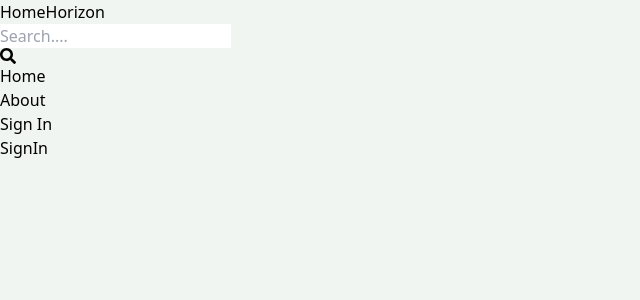
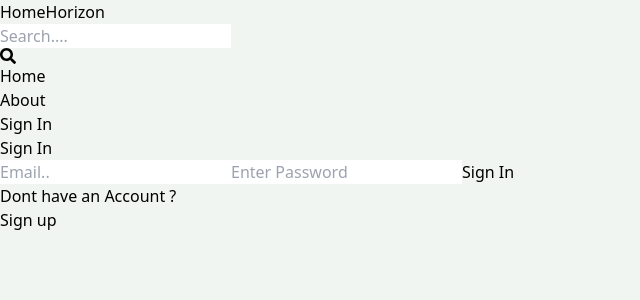
Before and after one commit to archit1210/Home-Horizon, a React (Vite) app in the folder client/: page /sign-in in a window 1280 px wide. Shown: the top 300 px of the page, without its empty margins (0-640 px from the left). Built offline with nearby package versions, Linux system fonts and the light colour scheme.

Commit message:
Created singin page functionality

```diff
--- a/client/src/pages/SignIn.jsx
+++ b/client/src/pages/SignIn.jsx
@@ -1,7 +1,79 @@
-import React from "react";
+import React, { useState } from "react";
+import { Link, useNavigate } from "react-router-dom";
 
 const SignIn = () => {
-  return <div>SignIn</div>;
+  const [formData, setFormData] = useState({});
+  const [error, setError] = useState(null);
+  const [loading, setLoading] = useState(false);
+  const navigate = useNavigate();
+  const handleChange = (e) => {
+    setFormData({
+      ...formData,
+      [e.target.id]: e.target.value,
+    });
+  };
+
+  const handleSubmit = async (e) => {
+    e.preventDefault();
+    try {
+      setLoading(true);
+      const res = await fetch("/api/auth/signin", {
+        method: "POST",
+        headers: {
+          "Content-Type": "application/json",
+        },
+        body: JSON.stringify(formData),
+      });
+      const data = await res.json();
+      console.log(data);
+      if (data.success === false) {
+        setLoading(false);
+        setError(data.message);
+        return;
+      }
+      setLoading(false);
+      setError(null);
+      navigate("/");
+    } catch (error) {
+      setLoading(false);
+      setError(error.message);
+    }
+  };
+
+  return (
+    <div className="p-3 max-w-lg mx-auto">
+      <h1 className="text-3xl text-center font-semibold my-7">Sign In</h1>
+      <form onSubmit={handleSubmit} className="flex flex-col gap-4 ">
+        <input
+          type="email"
+          placeholder="Email.."
+          className="border p-3 rounded-lg"
+          id="email"
+          onChange={handleChange}
+        />
+        <input
+          type="password"
+          placeholder="Enter Password"
+          className="border p-3 rounded-lg"
+          id="password"
+          onChange={handleChange}
+        />
+        <button
+          disabled={loading}
+          className="bg-slate-700 text-white p-3 rounded-lg uppercase hover:opacity-95 disabled:opacity-80"
+        >
+          {loading ? "Loading..." : "Sign In"}
+        </button>
+      </form>
+      <div className="flex gap-2 mt-5">
+        <p>Dont have an Account ?</p>
+        <Link to="/sign-up">
+          <span className="text-blue-700">Sign up</span>
+        </Link>
+      </div>
+      {error && <p className="text-red-500 mt-5">{error}</p>}
+    </div>
+  );
 };
 
 export default SignIn;
```
